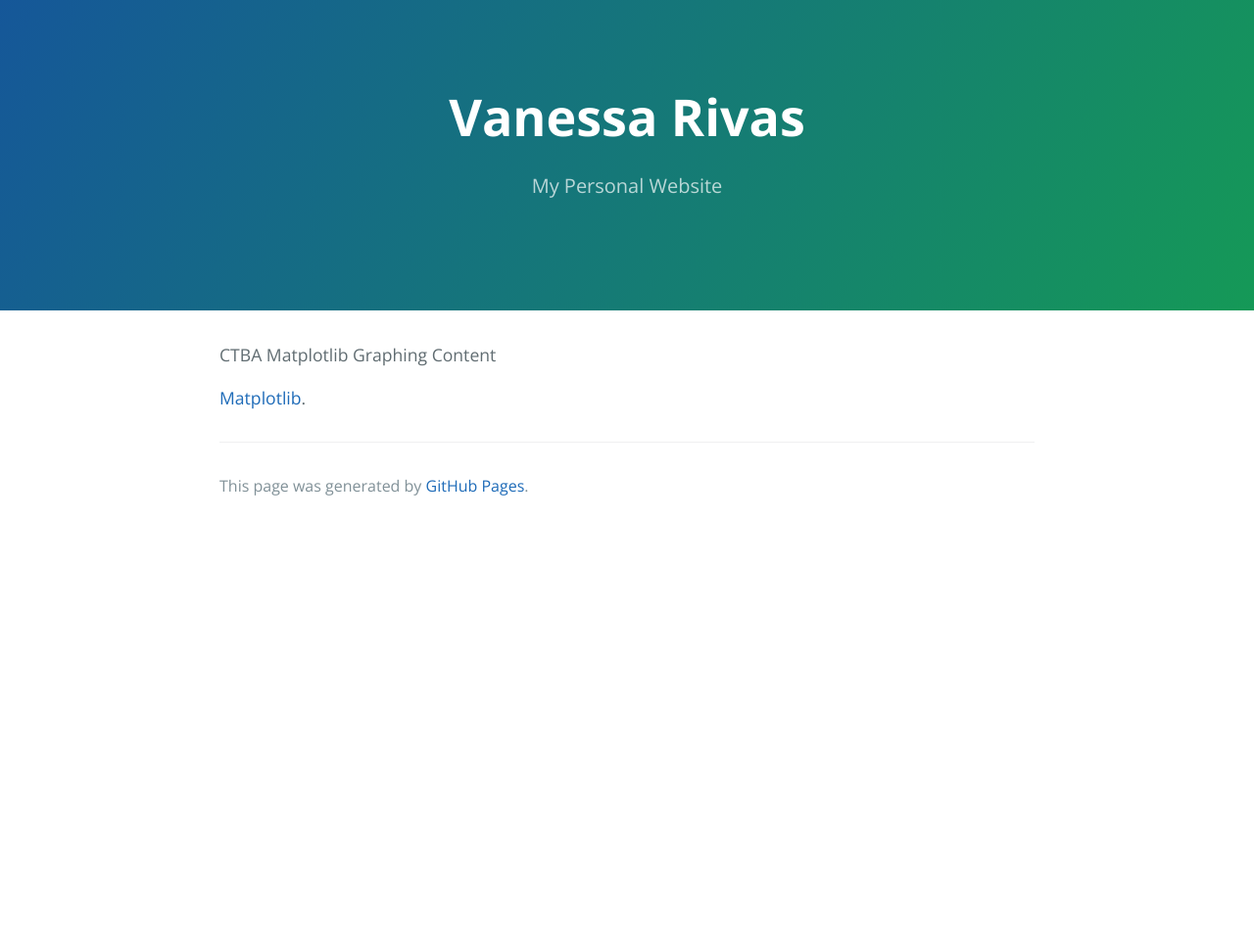
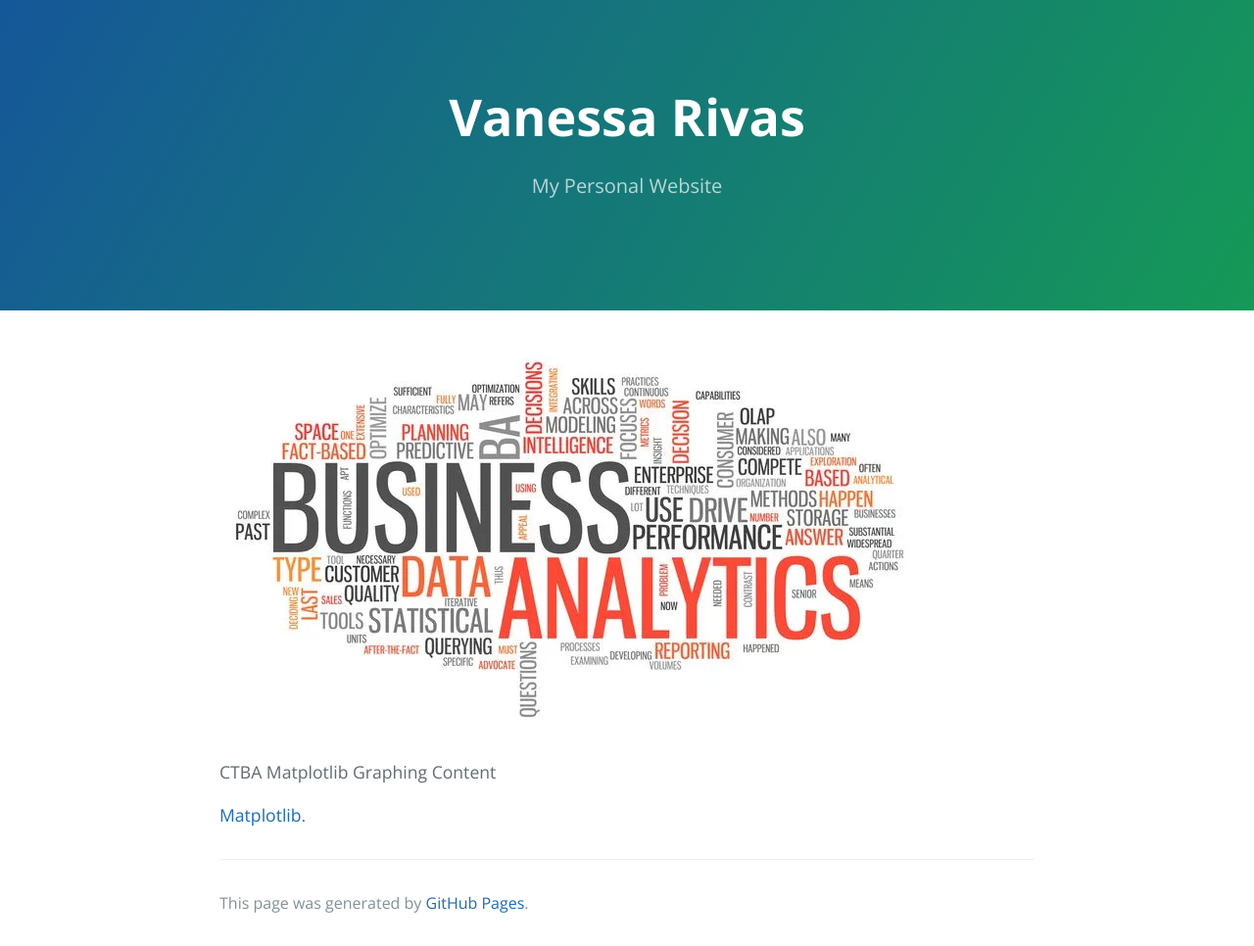
Before and after one commit to vanessa-rivas/vanessa-rivas.github.io, a Jekyll site: the page built from index.md, in a window 1280 px wide. Shown: the whole page at 98% size. Built offline with Jekyll 4.4.1, drawn with Linux system fonts in a browser that asks for light colours; our own code applies the rules of GitHub Pages for plain Markdown files; before the commit the page ends 900 px from its top, so only the background shows below that.

Commit message:
Update index.md

```diff
--- a/index.md
+++ b/index.md
@@ -3,6 +3,7 @@ title: Vanessa Rivas
 description: My Personal Website
 ---
 
+![Picture](/pictures/ba.jpg)
 
 CTBA Matplotlib Graphing Content
 
```
